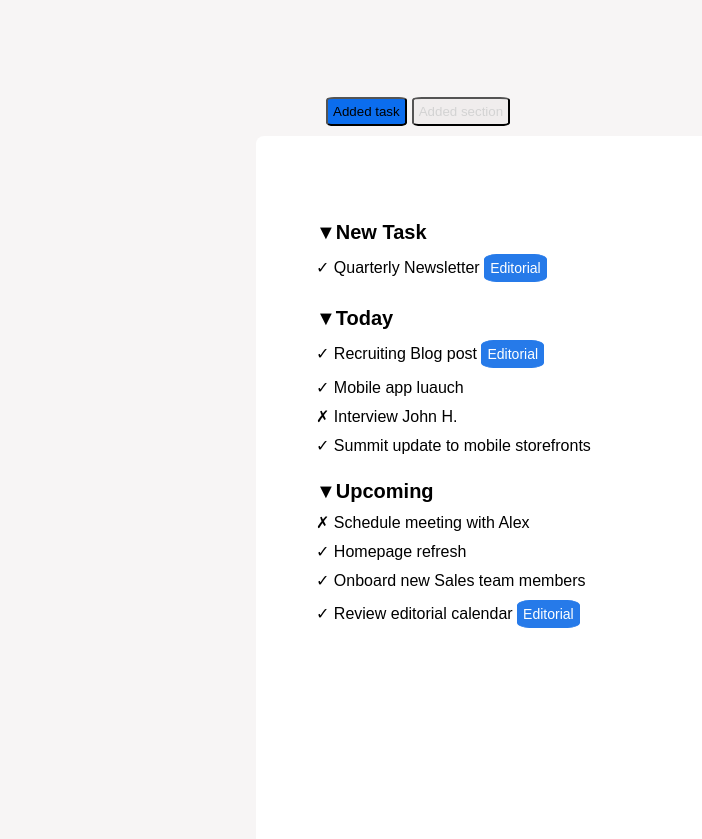
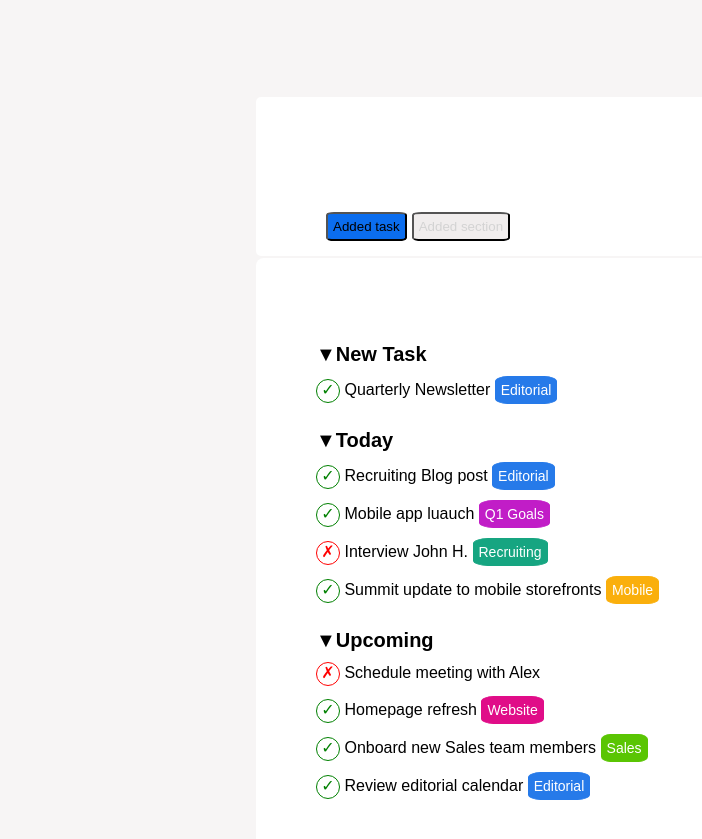
Before and after one commit to FrancescoMorettiBrs/html-css-toboolist, a plain HTML site: page index.html in a window 1280 px wide. Shown: the part 83-922 px from the top of the page, without its empty margins (0-702 px from the left). Drawn offline with Linux system fonts and the light colour scheme.

Commit message:
feat: project completed

```diff
--- a/css/style.css
+++ b/css/style.css
@@ -46,9 +46,12 @@ header {
     background-color: rgb(11, 109, 238);
     border-radius: 10%;
 }
-
+/* Buttons */
 .bg-bt {
-    padding: 0px 0px 0px 70px;
+    background-color: white;
+    padding: 15px 0px 15px 70px;
+    border-radius: 5px;
+    margin-top: 100px;
 
 }
 
@@ -57,15 +60,15 @@ header {
     margin-right: 5px;
     background-color: rgb(240, 237, 237);
     border-radius: 10%;
-    color: lightgray;
+    color: rgb(211, 211, 211);
 }
 
 .bg-main {
     height: 800px;
-    width: 800px;
-    background-color: white;
+    width: auto;
+    background-color: rgb(255, 255, 255);
     border-radius: 1%;
-    margin-top: 10px;
+    margin-top: 2px;
 }
 
 /* Lista */
@@ -96,6 +99,27 @@ header {
     list-style: none;
 }
 
+/* Design list */
+.circle-cross {
+    color: rgb(255, 0, 0);
+    width: 24px;
+    height: 24px;
+    border-radius: 50%;
+    border: 1px solid rgb(255, 0, 0);
+    display: inline-flex;
+    justify-content: center;
+}
+
+.circle-check {
+    color: rgb(0, 128, 0);
+    width: 24px;
+    height: 24px;
+    border-radius: 50%;
+    border: 1px solid rgb(0, 128, 0);
+    display: inline-flex;
+    justify-content: center;
+}
+
 .editorial {
     border: 1px solid rgb(38, 122, 233);
     background-color: rgb(38, 122, 233);
@@ -105,3 +129,53 @@ header {
     display: inline-block;
     color: white;
 }
+
+.q1-goals {
+    border: 1px solid rgb(193, 29, 199);
+    background-color: rgb(193, 29, 199);
+    border-radius: 20%;
+    padding: 5px;
+    font-size: 14px;
+    display: inline-block;
+    color: white;
+}
+
+.recruiting {
+    border: 1px solid rgb(22, 165, 129);
+    background-color: rgb(22, 165, 129);
+    border-radius: 20%;
+    padding: 5px;
+    font-size: 14px;
+    display: inline-block;
+    color: white;
+}
+
+.mobile {
+        border: 1px solid rgb(250, 175, 12);;
+        background-color: rgb(250, 175, 12);
+        border-radius: 20%;
+        padding: 5px;
+        font-size: 14px;
+        display: inline-block;
+        color: white;
+}
+
+.website  {
+    border: 1px solid rgb(224, 13, 136);
+    background-color: rgb(224, 13, 136);
+    border-radius: 20%;
+    padding: 5px;
+    font-size: 14px;
+    display: inline-block;
+    color: white;
+}
+
+.sales  {
+    border: 1px solid rgb(90, 197, 3);
+    background-color: rgb(90, 197, 3);
+    border-radius: 20%;
+    padding: 5px;
+    font-size: 14px;
+    display: inline-block;
+    color: white;
+}
--- a/index.html
+++ b/index.html
@@ -25,25 +25,25 @@
                     <li class="title-ol">
                         <strong>▼New Task</strong>
                         <ul class="list-ul">
-                            <li class="task-ul">&check; Quarterly Newsletter  <span class="editorial">Editorial</span></li>
+                            <li class="task-ul"><span class="circle-check">&check;</span> Quarterly Newsletter  <span class="editorial">Editorial</span></li>
                         </ul>
                     </li>
                     <li class="title-ol">
                         <strong>▼Today</strong>
                         <ul class="list-ul">
-                            <li class="task-ul">&check; Recruiting Blog post   <span class="editorial">Editorial</span></li>
-                            <li class="task-ul">&check; Mobile app luauch</li>
-                            <li class="task-ul">&cross; Interview John H.</li>
-                            <li class="task-ul">&check; Summit update to mobile storefronts</li>
+                            <li class="task-ul"><span class="circle-check">&check;</span> Recruiting Blog post   <span class="editorial">Editorial</span></li>
+                            <li class="task-ul"><span class="circle-check">&check;</span> Mobile app luauch   <span class="q1-goals">Q1 Goals</span></li>
+                            <li class="task-ul"><span class="circle-cross">&cross;</span> Interview John H.   <span class="recruiting">Recruiting</span></li>
+                            <li class="task-ul"><span class="circle-check">&check;</span> Summit update to mobile storefronts   <span class="mobile">Mobile</span></li>
                         </ul>
                     </li>
                     <li class="title-ol">
                         <strong>▼Upcoming</strong>
                         <ul class="list-ul">
-                            <li class="task-ul">&cross; Schedule meeting with Alex</li>
-                            <li class="task-ul">&check; Homepage refresh</li>
-                            <li class="task-ul">&check; Onboard new Sales team members</li>
-                            <li class="task-ul">&check; Review editorial calendar   <span class="editorial">Editorial</span></li>
+                            <li class="task-ul"><span class="circle-cross">&cross;</span> Schedule meeting with Alex</li>
+                            <li class="task-ul"><span class="circle-check">&check;</span> Homepage refresh   <span class="website">Website</span></li>
+                            <li class="task-ul"><span class="circle-check">&check;</span> Onboard new Sales team members   <span class="sales">Sales</span></li>
+                            <li class="task-ul"><span class="circle-check">&check;</span> Review editorial calendar   <span class="editorial">Editorial</span></li>
                         </ul>
                     </li>
                 </ol>
```
